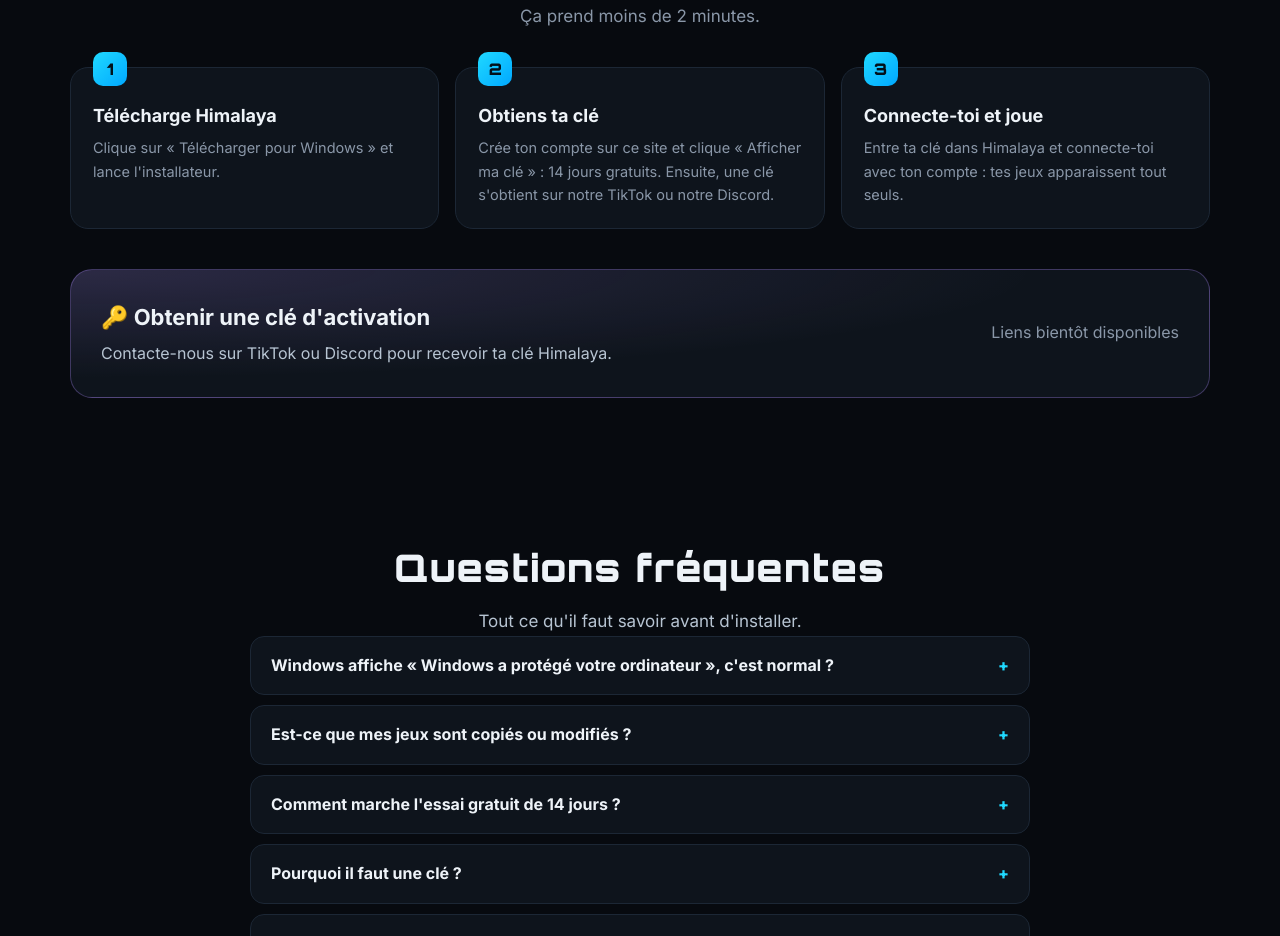
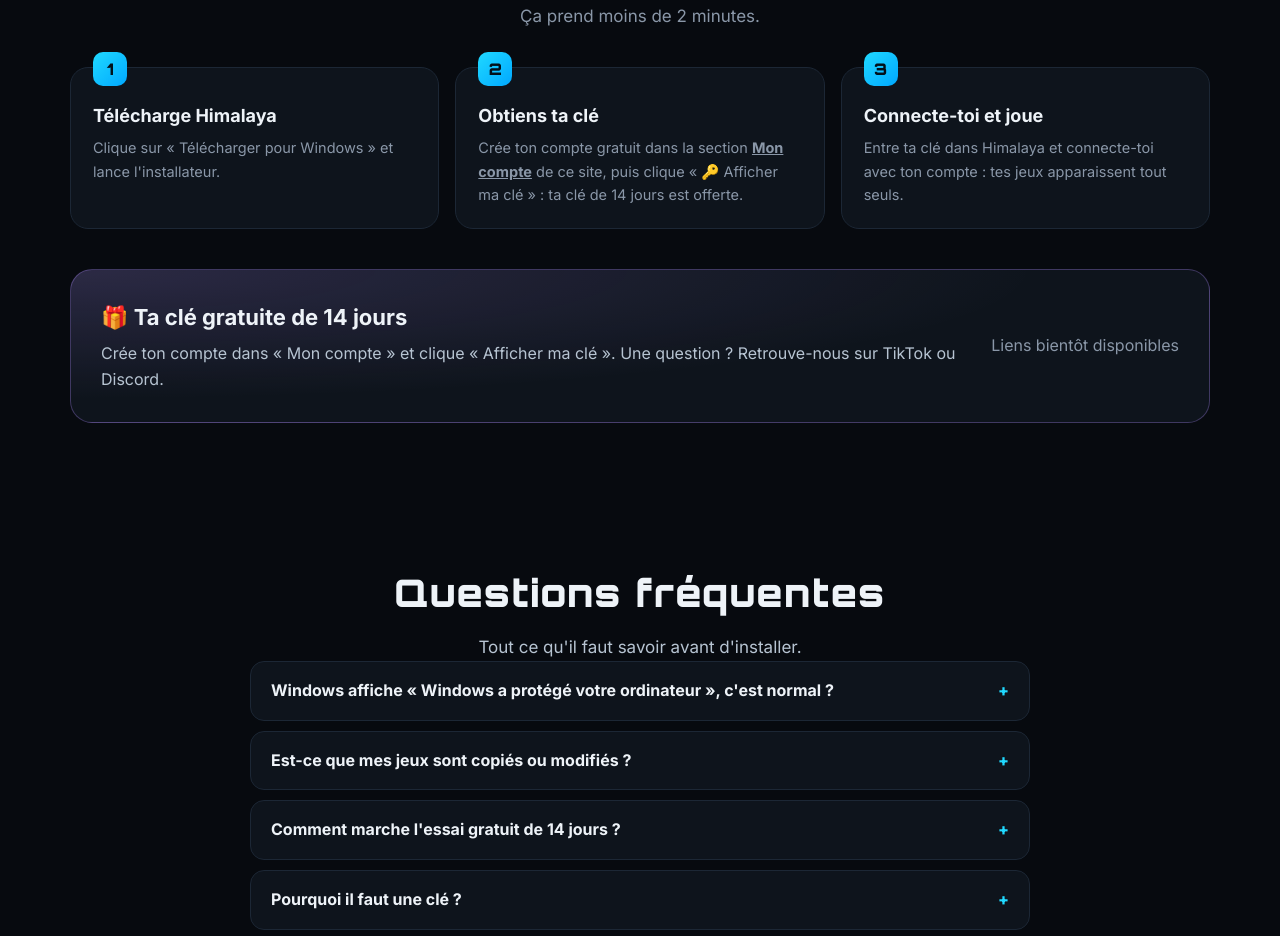
Before and after one commit to Shino2210/Himalaya, a plain HTML site: page index.html in a window 1280 px wide. Shown: the part 4131-5067 px from the top of the page. Drawn offline with nearby package versions, Linux system fonts and the light colour scheme; no server answers.

Commit message:
Site Himalaya 2026-09-28

```diff
--- a/index.html
+++ b/index.html
@@ -268,11 +268,11 @@
     <p class="sub center reveal">Ça prend moins de 2 minutes.</p>
     <div class="steps">
       <div class="step reveal"><h4>Télécharge Himalaya</h4><p>Clique sur « Télécharger pour Windows » et lance l'installateur.</p></div>
-      <div class="step reveal"><h4>Obtiens ta clé</h4><p>Crée ton compte sur ce site et clique « Afficher ma clé » : 14 jours gratuits. Ensuite, une clé s'obtient sur notre TikTok ou notre Discord.</p></div>
+      <div class="step reveal"><h4>Obtiens ta clé</h4><p>Crée ton compte gratuit dans la section <a href="#compte" style="color:inherit;font-weight:700;text-decoration:underline">Mon compte</a> de ce site, puis clique « 🔑 Afficher ma clé » : ta clé de 14 jours est offerte.</p></div>
       <div class="step reveal"><h4>Connecte-toi et joue</h4><p>Entre ta clé dans Himalaya et connecte-toi avec ton compte : tes jeux apparaissent tout seuls.</p></div>
     </div>
     <div class="keybox reveal" id="cle">
-      <div class="t"><h3>🔑 Obtenir une clé d'activation</h3><p>Contacte-nous sur TikTok ou Discord pour recevoir ta clé Himalaya.</p></div>
+      <div class="t"><h3>🎁 Ta clé gratuite de 14 jours</h3><p>Crée ton compte dans « Mon compte » et clique « Afficher ma clé ». Une question ? Retrouve-nous sur TikTok ou Discord.</p></div>
       <div class="social" id="social"></div>
     </div>
   </div>
```
